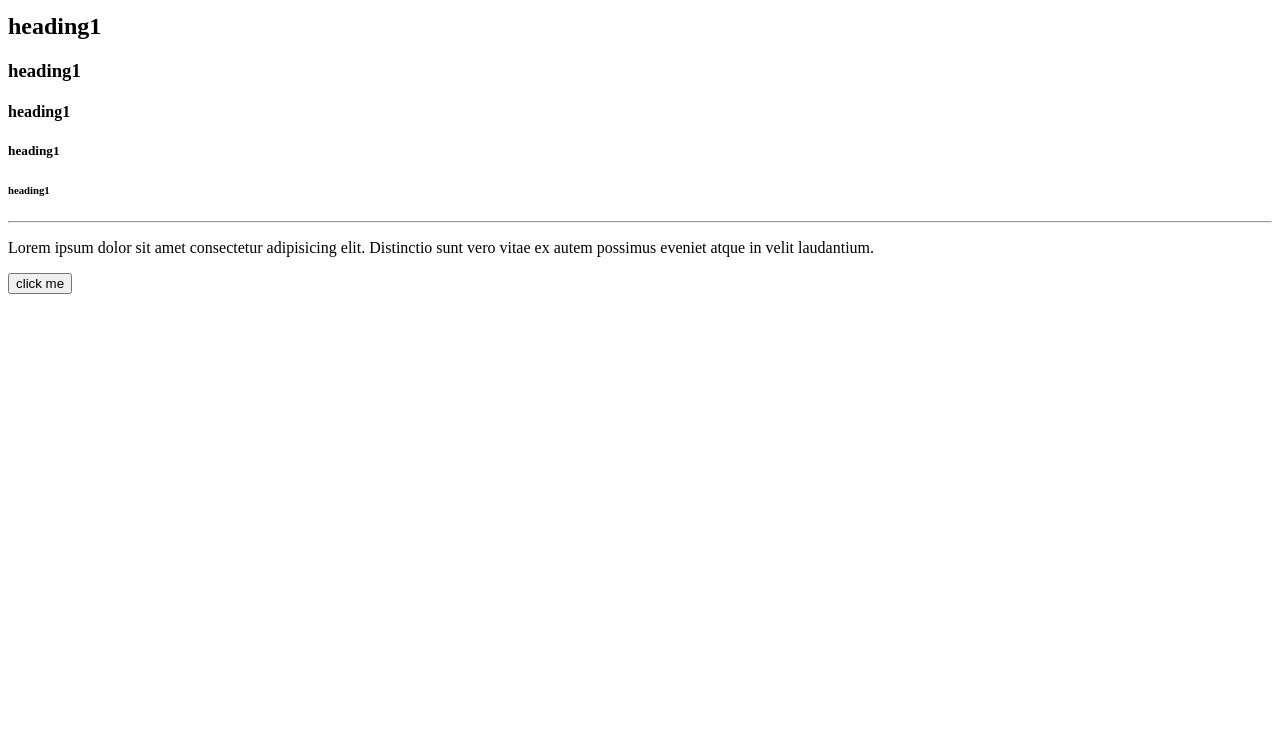
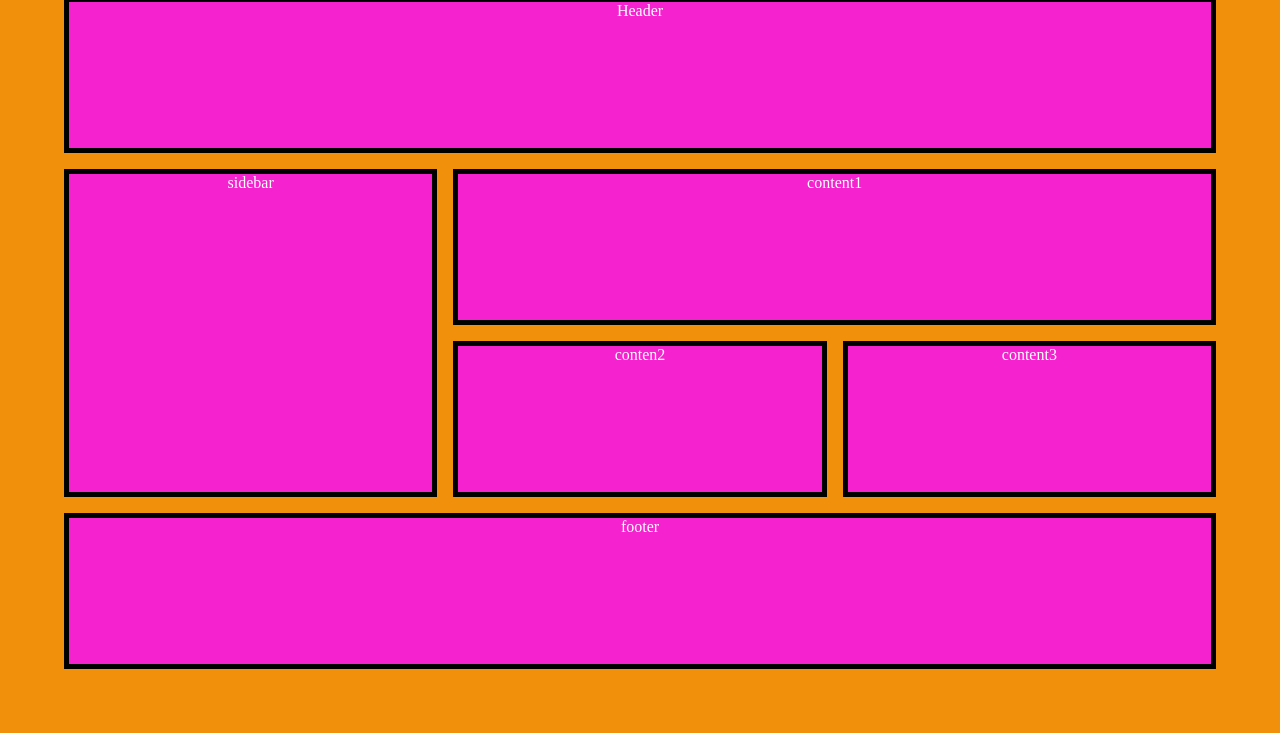
Before and after one commit to adilamin11/css_grid, a plain HTML site: page index.html in a window 1280 px wide. Shown: the part 67-800 px from the top of the page. Drawn offline with Linux system fonts and the light colour scheme.

Commit message:
Add files via upload

```diff
--- a/index.html
+++ b/index.html
@@ -3,24 +3,81 @@
 <head>
     <meta charset="UTF-8">
     <meta name="viewport" content="width=device-width, initial-scale=1.0">
-    <title>my hello webpage</title>
+    <title>Css_grids</title>
     <style>
-        #add{
-            background-color: green;
-            color: white;
+        *{
+            margin: 0;
+            padding: 0;
+            box-sizing: border-box;
         }
+        body{
+            height: 100vh;
+            width: 100vw;
+        }
+    .container{
+        height: 100%;
+        width: 100%;
+        background-color: #f0900b;
+        display: grid;
+        padding: 4rem;
+     /*   row-gap: 1rem;
+        column-gap: 1rem;
+        */
+        gap: 1rem;
+      /*  grid-template-rows: 1fr,1fr ;
+        grid-template-columns: 1fr 1fr 1fr;
+        grid-template-rows: repeat(4,1fr);
+        grid-template-columns: repeat(3,1fr);*/
+        grid-template-columns: repeat(1,1fr);
+    }
+    .item{
+        background-color: rgb(245, 34, 207);
+        border: 5px solid black;
+        color: #fff;
+        display: flex;
+        justify-content: center;
+       /* justify-self: stretch;
+        font-size: 2rem;
+        justify-self: end;
+        justify-self: center;
+        align-self: end;
+        align-self: start;
+        place-self: center;*/
+
+    }
+    @media  (min-width:768px){
+
+    .container{
+        grid-template-rows: repeat(4,1fr);
+        grid-template-columns: repeat(3,1fr);
+    }
+    .header{
+      grid-column-start: 1;
+      grid-column-end: 4;
+    }
+    .footer{
+        grid-column-start: 1;
+      grid-column-end: 4;
+    }
+  .sidebar{
+    grid-row-start: 2;
+    grid-row-end: 4;
+  }
+  .con1{
+    grid-column-start: 2;
+    grid-column-end: 4;
+  }
+}
     </style>
 </head>
 <body>
-    <h1 id="add">heading1</h1>
-    <h2 title="adil rather">heading1</h2>
-    <h3>heading1</h3>
-    <h4>heading1</h4>
-    <h5>heading1</h5>
-    <h6>heading1</h6>
-    <hr>
-    <p>Lorem ipsum dolor sit amet consectetur adipisicing elit. Distinctio sunt vero vitae ex autem possimus eveniet atque in velit laudantium.</p>
-    <button>click me</button>
-
+    <div class="container">
+        <div class=" item header">Header</div>
+        <div class="item sidebar">sidebar</div>
+        <div class="item con1">content1</div>
+        <div class="item con2">conten2</div>
+        <div class="item con3">content3</div>
+        <div class="item footer">footer</div>
+    </div>
 </body>
 </html>
```
